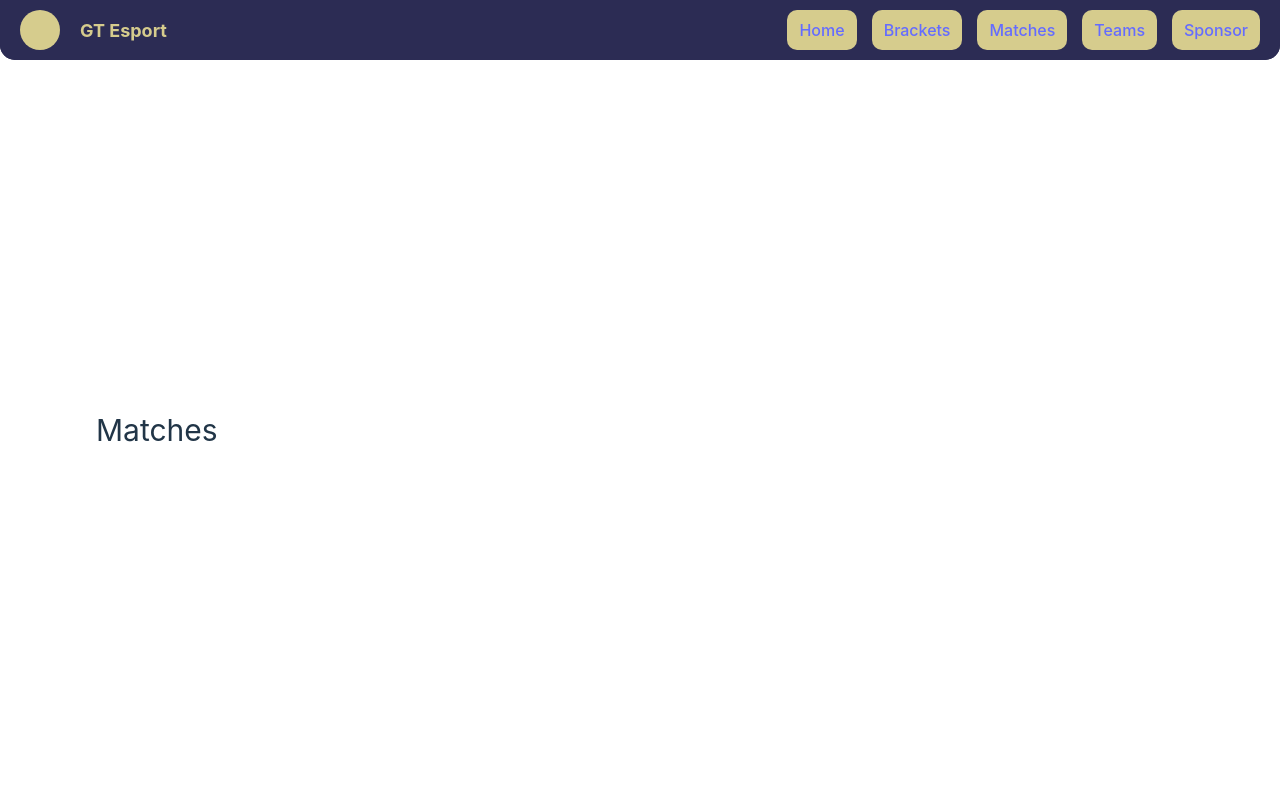
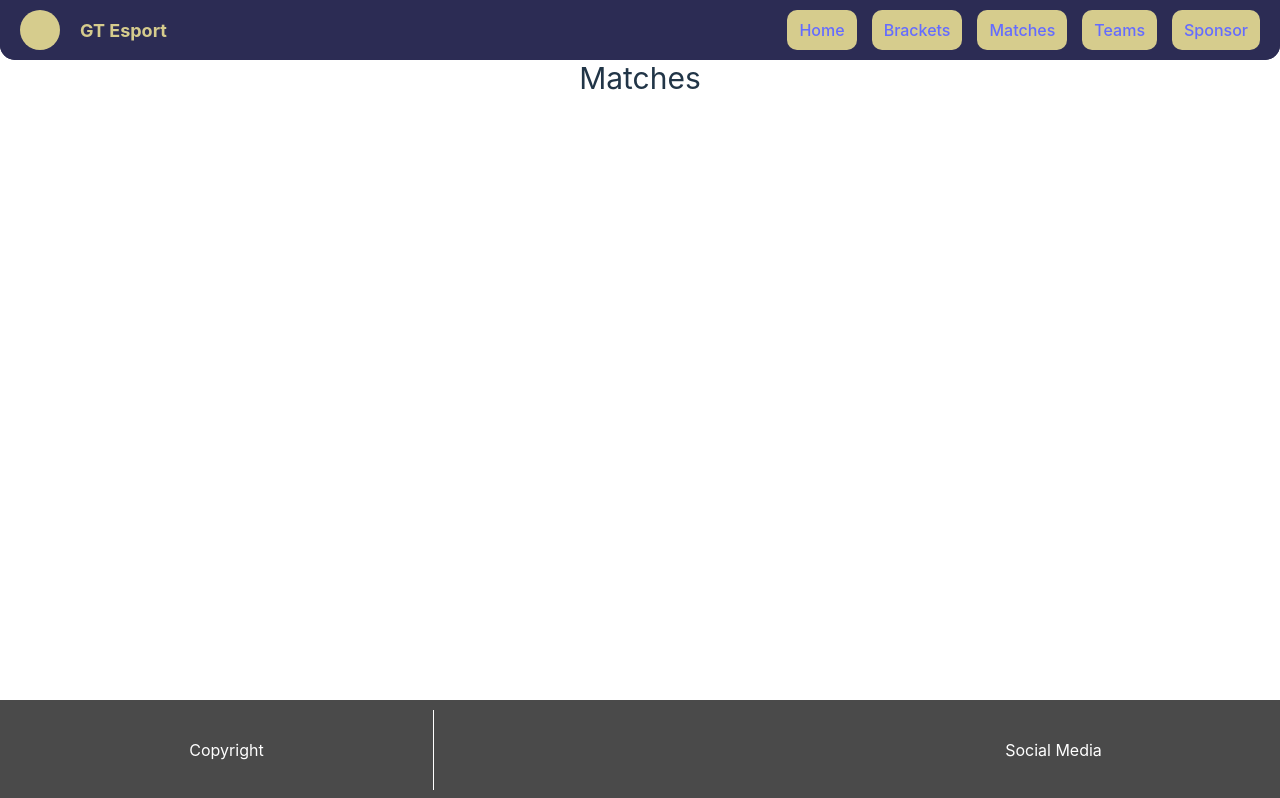
Before and after one commit to gt-esports/gamefest, a React (Vite) app: page /matches in a window 1280 px wide. Built offline with nearby package versions, Linux system fonts and the light colour scheme.

Commit message:
add basic footer

```diff
--- /dev/null
+++ b/src/components/Footer.jsx
@@ -0,0 +1,14 @@
+import React from "react";
+import { Link } from "react-router-dom";
+import '../styles/Footer.css';
+function FooterBanner() {
+    return (
+      <div className="footer-banner">
+        <div>Copyright</div>
+        <div className="divider"></div>
+        <div>Social Media</div>
+      </div>
+    );
+  };
+
+  export default FooterBanner;
--- a/src/pages/Brackets.jsx
+++ b/src/pages/Brackets.jsx
@@ -1,4 +1,5 @@
 import Navbar from "../components/NavBar";
+import Footer from "../components/Footer";
 function Brackets() {
     return (
       <>
@@ -7,6 +8,7 @@ function Brackets() {
           <main>
             <h class="m-24 text-3xl">This is Brackets page</h>
           </main>
+          <Footer />
         </div>
       </>
     );
--- a/src/pages/Home.jsx
+++ b/src/pages/Home.jsx
@@ -1,4 +1,5 @@
 import Navbar from "../components/NavBar";
+import Footer from "../components/Footer";
 function Home() {
     return (
       <>
@@ -7,6 +8,7 @@ function Home() {
           <main>
             <h class="m-24 text-3xl">This is Home page</h>
           </main>
+          <Footer />
         </div>
       </>
     );
--- a/src/pages/Matches.jsx
+++ b/src/pages/Matches.jsx
@@ -1,4 +1,5 @@
 import Navbar from "../components/NavBar";
+import Footer from "../components/Footer";
 function Matches() {
     return (
       <>
@@ -7,6 +8,7 @@ function Matches() {
           <main>
             <h class="m-24 text-3xl">Matches</h>
           </main>
+          <Footer />
         </div>
       </>
     );
--- a/src/pages/Sponsor.jsx
+++ b/src/pages/Sponsor.jsx
@@ -1,4 +1,5 @@
 import Navbar from "../components/NavBar";
+import Footer from "../components/Footer";
 function Sponsor() {
     return (
       <>
@@ -7,6 +8,7 @@ function Sponsor() {
           <main>
             <h class="m-24 text-3xl">SPONSOR</h>
           </main>
+          <Footer />
         </div>
       </>
     );
--- a/src/pages/Teams.jsx
+++ b/src/pages/Teams.jsx
@@ -1,4 +1,5 @@
 import Navbar from "../components/NavBar";
+import Footer from "../components/Footer";
 function Teams() {
     return (
       <>
@@ -7,6 +8,7 @@ function Teams() {
           <main>
             <h class="m-24 text-3xl">Teams</h>
           </main>
+          <Footer />
         </div>
       </>
     );
--- /dev/null
+++ b/src/styles/Footer.css
@@ -0,0 +1,33 @@
+body {
+    margin: 0;
+    display: flex;
+    flex-direction: column;
+    min-height: 100vh;
+  }
+
+  main {
+    flex: 1;
+  }
+
+  .footer-banner {
+    display: flex;
+    justify-content: space-between;
+    align-items: center;
+    background-color: #4a4a4a;
+    color: white;
+    padding: 10px 20px;
+    width: 100%;
+    position: fixed;
+    bottom: 0;
+    left: 0;
+    height: 100px;
+  }
+  .footer-banner div {
+    flex: 1;
+    text-align: center;
+  }
+
+  .footer-banner .divider {
+    border-left: 1px solid white;
+    height: 100%;
+  }
```
